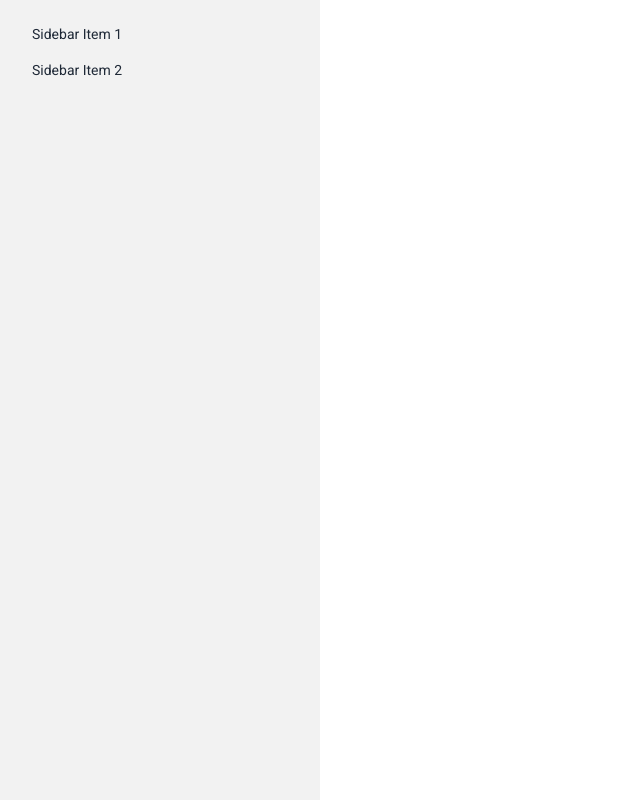
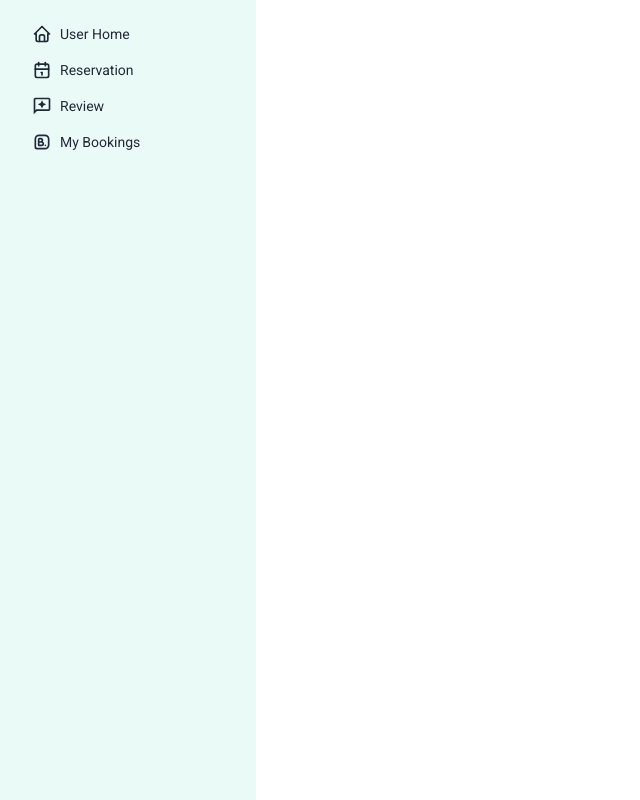
Before and after one commit to mdshakil04/book-swiftly-client-backup, a React (Vite) app: page /dashboard in a window 1280 px wide. Shown: the whole page, without its empty margins (0-640 px from the left). Built offline with nearby package versions, Linux system fonts and the light colour scheme; no server answers.

Commit message:
Initial Setup completed for Dashboard

```diff
--- a/src/Layout/Dashboard.jsx
+++ b/src/Layout/Dashboard.jsx
@@ -1,35 +1,33 @@
 /* eslint-disable no-unused-vars */
 import React from "react";
+import { TbBrandBooking, TbCalendar, TbHome } from "react-icons/tb";
+import { MdOutlineReviews } from "react-icons/md";
+import { NavLink, Outlet } from "react-router-dom";
 
 const Dashboard = () => {
   return (
-    <div className="drawer lg:drawer-open">
-      <input id="my-drawer-2" type="checkbox" className="drawer-toggle" />
-      <div className="drawer-content flex flex-col items-center justify-center">
-        {/* Page content here */}
-        <label
-          htmlFor="my-drawer-2"
-          className="btn btn-primary drawer-button lg:hidden"
-        >
-          Open drawer
-        </label>
-      </div>
-      <div className="drawer-side">
-        <label
-          htmlFor="my-drawer-2"
-          aria-label="close sidebar"
-          className="drawer-overlay"
-        ></label>
-        <ul className="menu p-4 w-80 min-h-full bg-base-200 text-base-content">
-          {/* Sidebar content here */}
-          <li>
-            <a>Sidebar Item 1</a>
-          </li>
-          <li>
-            <a>Sidebar Item 2</a>
-          </li>
-        </ul>
-      </div>
+    <div className=" flex">
+        {/* Dashboard Sidebar */}
+        <div className=" w-64 min-h-screen bg-[#EAFBF7]">
+            <ul className=" menu p-4">
+                <li className="">
+                    <NavLink to='/dashboard/userHome'><span className=" text-xl"><TbHome /></span> User Home</NavLink>
+                </li>
+                <li className="">
+                    <NavLink to='/dashboard/reservation'><span className=" text-xl"><TbCalendar /></span> Reservation</NavLink>
+                </li>
+                <li className="">
+                    <NavLink to='/dashboard/review'><span className=" text-xl"><MdOutlineReviews /></span> Review</NavLink>
+                </li>
+                <li className="">
+                    <NavLink to='/dashboard/cart'><span className=" text-xl"><TbBrandBooking /></span> My Bookings</NavLink>
+                </li>
+            </ul>
+        </div>
+        {/* Dashboard Content */}
+        <div className=" flex-1">
+            <Outlet></Outlet>
+        </div>
     </div>
   );
 };
--- a/src/pages/Dashboard/Cart/Cart.jsx
+++ b/src/pages/Dashboard/Cart/Cart.jsx
@@ -3,7 +3,7 @@
 const Cart = () => {
     return (
         <div>
-            <h2 className="text-6xl">My cart</h2>
+            <h2 className="text-6xl text-center">My Bookings</h2>
         </div>
     );
 };
```
